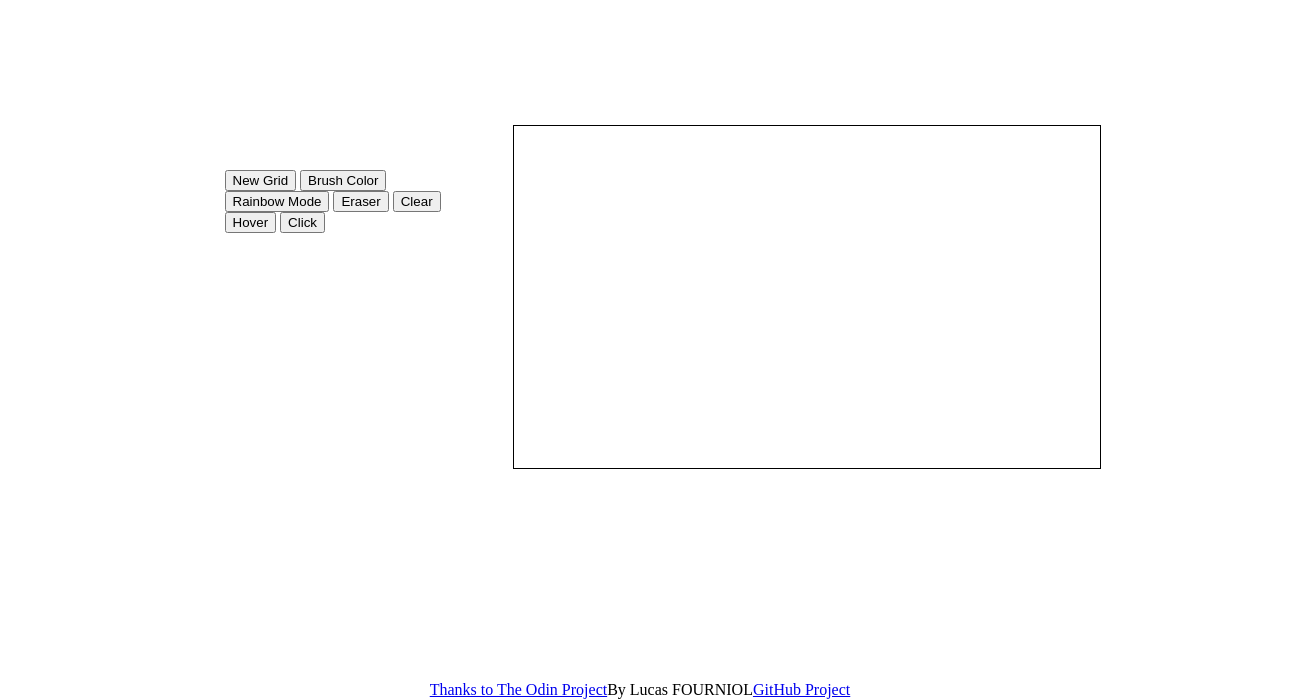
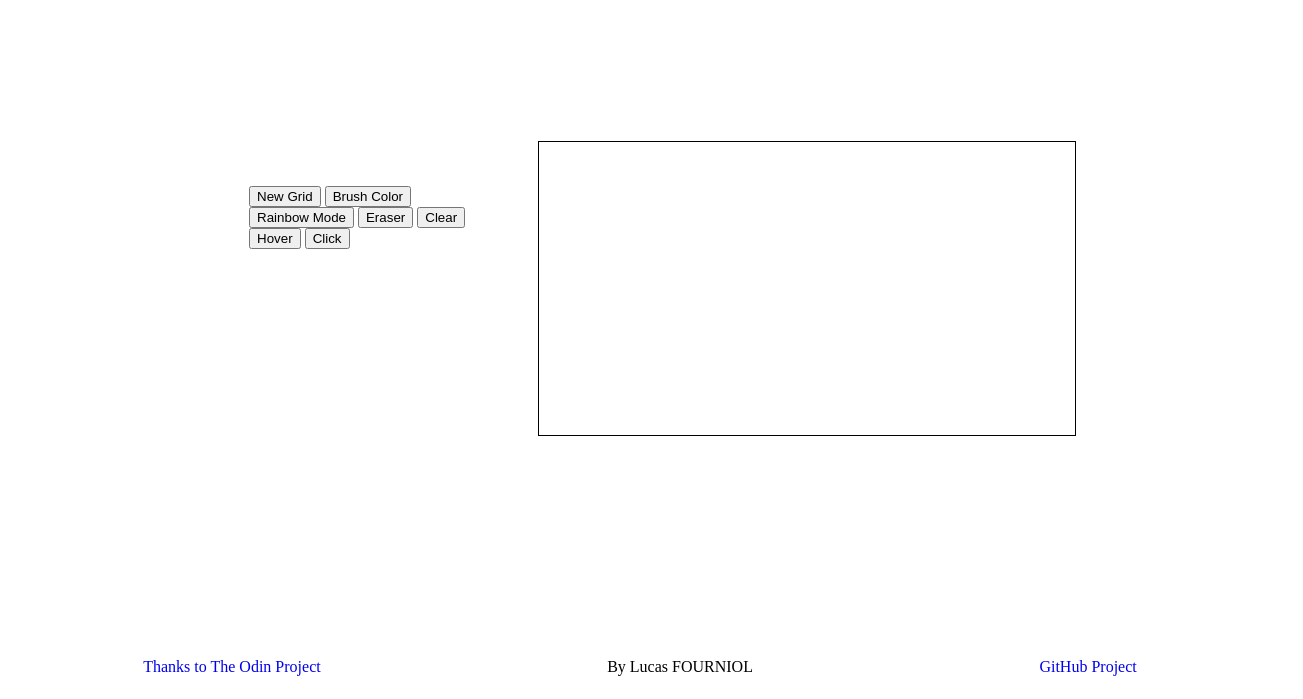
Before and after one commit to Oreus-F/Etch-a-Sketch, a plain HTML site: page index.html in a window 1280 px wide. Shown: the part 101-800 px from the top of the page, 1303 px wide, since content can reach past the window. Drawn offline with Linux system fonts and the light colour scheme.

Commit message:
Change header and footer's width
thoses two elements were not take all the page width because it was not setup first. So the space-between option wasnt working properly because it had no place to take

```diff
--- a/index.html
+++ b/index.html
@@ -31,13 +31,15 @@
 
 
     <div class="footer">
-        <span>
-            <a href="https://www.theodinproject.com/about">Thanks to The Odin Project</a>
-        </span>
-        <span>By Lucas FOURNIOL</span>
-        <span>
+        <div>
+            <a href="https://www.theodinproject.com/about" target="_blank" rel="noopener noreferrer" >
+                Thanks to The Odin Project
+            </a>
+        </div>
+        <div>By Lucas FOURNIOL</div>
+        <div>
             <a href="https://github.com/Oreus-F/Etch-a-Sketch">GitHub Project</a>
-        </span>
+        </div>
 
     </div>
 
--- a/style.css
+++ b/style.css
@@ -12,6 +12,16 @@
 html{
     margin: 0;
     padding: 0;
+}
+
+a{
+    margin: 0;
+    padding: 0;
+    text-decoration: none;
+}
+
+.footer, .header{
+    width: 100vw;
 }
 
 .middleSection{
@@ -45,11 +55,12 @@
     background-color: white;
 }
 
+.header{
+    text-align: center;
+}
+
 .footer{
     display: flex;
-    justify-content: space-between;
+    justify-content: space-around;
+    padding: 6mm;
 }
-
-.footer,p{
-    margin: auto;
-}
```
